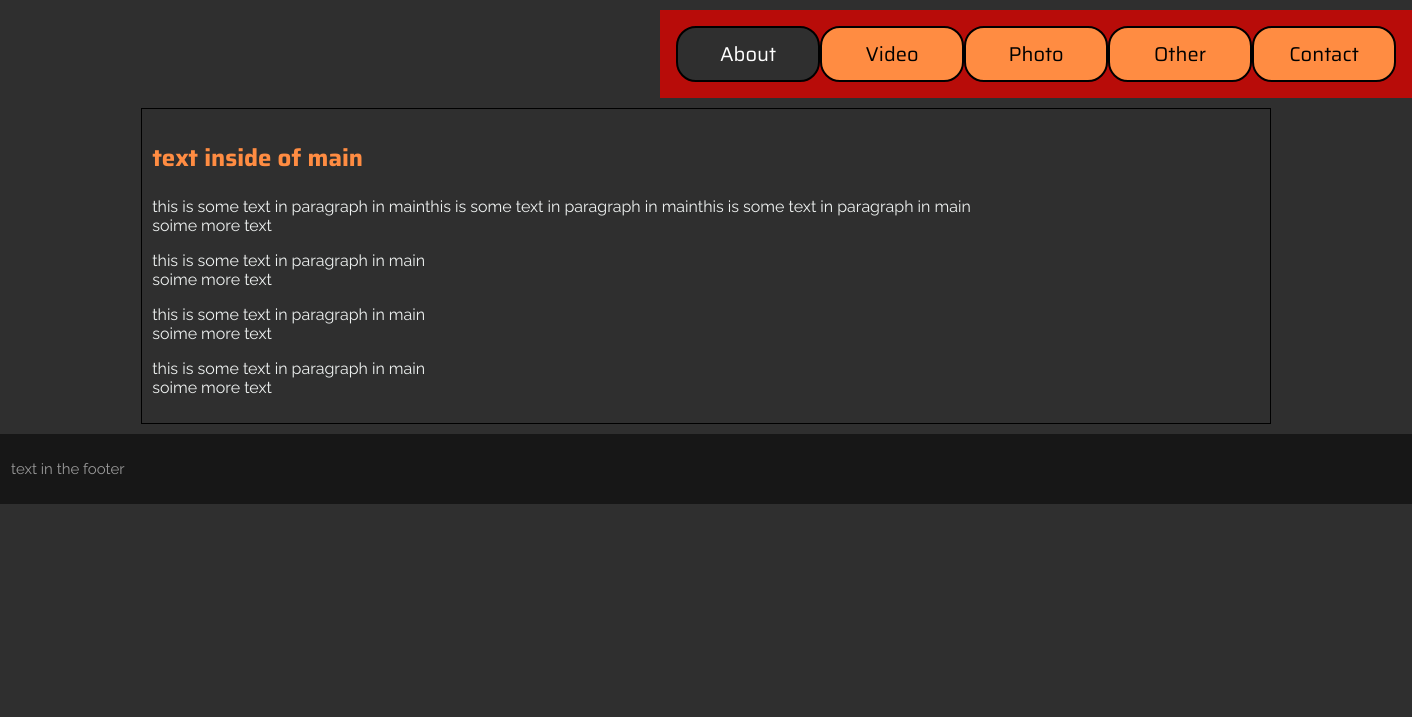
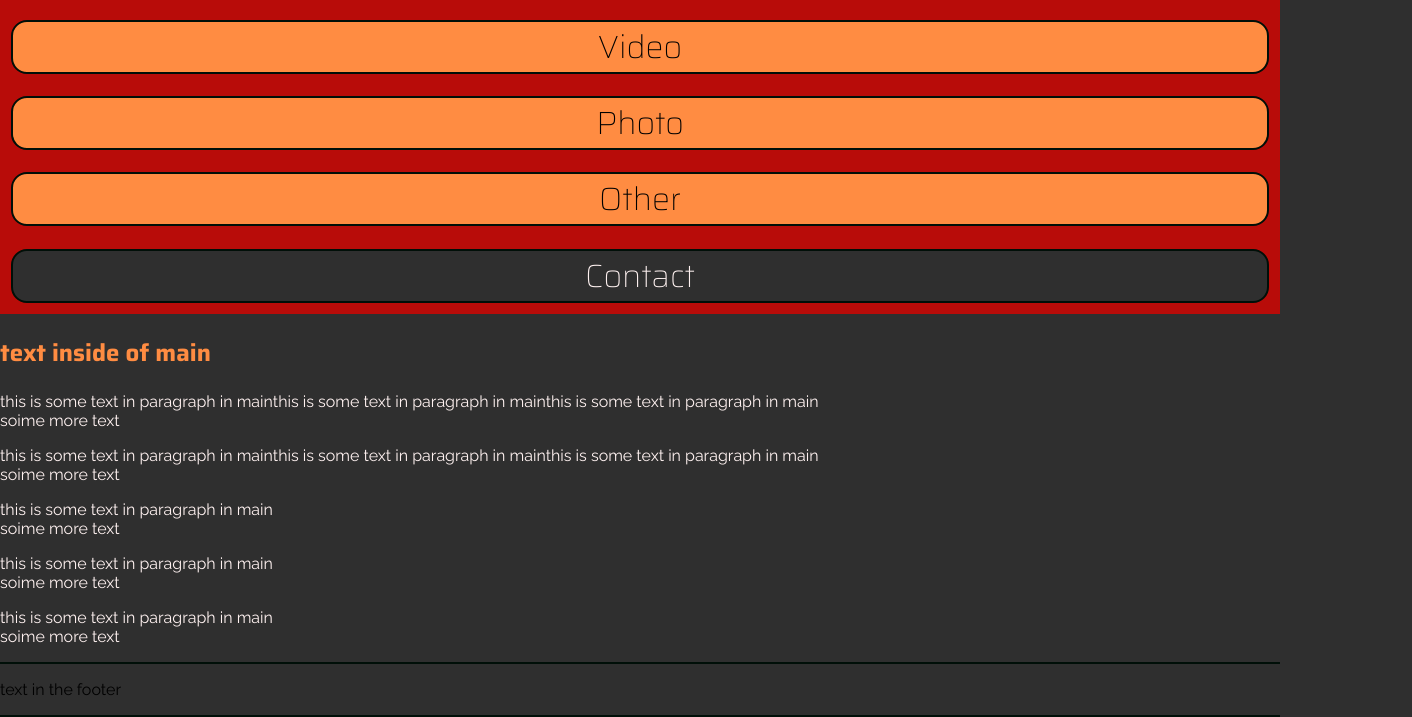
Before and after one commit to graaxi-hub/Project3, a plain HTML site: page index.html in a window 1280 px wide. Shown: the part 118-835 px from the top of the page, 1412 px wide, since content can reach past the window. Before the commit the page ends 800 px from the top, so only its background shows below. Drawn offline with Linux system fonts and the light colour scheme.

Commit message:
added a temp new style sheet because the other one was confusing me

```diff
--- a/css/style.css
+++ b/css/style.css
@@ -3,11 +3,8 @@
     margin: 0;
     padding: 0;
     width: 100vw;
+
 }
-
-
-
-
 
 .main h2 {
   font-family: "Saira", sans-serif;
@@ -41,8 +38,7 @@
 }
 
 .grid > * {
-    padding: 10px;
-    border: 1px solid black;
+    padding: 0px;
     margin: 0px
 
 }
@@ -56,16 +52,17 @@
     font-weight: 100;
     color: #EFF2F1;
     text-align: center;
-    width: 100%;
-    font-size: 20px;
     padding: 0px;
-    height: 6em;
-    margin: -10px;
+    margin: 0px;
     letter-spacing: .3em;
+    display: flex;
+    width: 100vw;
 
 }
 .header h1 {
   font-weight: 400;
+  font-size: clamp (2vh, 3vh, 4vh);
+
 }
 
 
@@ -76,38 +73,38 @@
     background-color: #B80C09;
     font-family: "Saira", sans-serif;
     margin-top: 1em;
+    border: 1px solid #B80C09;
+    display: flex;
 
-    border: 1px solid #B80C09;
 }
 
 
 .container {
-  display:flex;
   list-style: none;
+  text-align: center;
 
-  flex-direction: column;
-  text-align: center;
-  font-size: 30px;
-  margin: 0px;
-  padding: 5px;
+
 
 }
 .container > li {
   background-color: #FF8C42;
   border: 2px solid black;
-  border-radius: 30px;
+  border-radius: 20px;
+  font-size: 2rem;
+  margin: 1rem;
 
-  font-size: 20px;
-  white-space: nowrap;
-  width: 6em;
-  padding: .2em;
-  margin: .3em;
   text-align: center;
 }
-.container > .about {
+
+
+.container > .notdrop {
   background-color: #2F2F2F;
   color: white;
 }
+  .dropdown-content {
+    display:none;
+    position: absolute;
+  }
 
 
 /*Footer*/
@@ -134,6 +131,7 @@
     'main main main'
     'footer footer footer';
     background-color: red;
+
   }
 }
 
@@ -147,24 +145,30 @@
   .grid {
     display: grid;
     grid-template-areas:
+    'header header navigation'
+    'main main main'
+    'footer footer footer';
+    /* grid-template-areas:
     'header header header'
     'none none navigation'
     'main main main'
-    'footer footer footer';
+    'footer footer footer'; */
     grid-template-columns: auto 50%;
 
   }
 
   .container {
-    flex-direction: row;
-    justify-content: space-around;
+    display: flex;
+    margin: auto;
+
   }
   .container > li {
     background-color: #FF8C42;
     border: 2px solid black;
     border-radius: 20px;
-    padding: 10px;
-    margin: 0px;
+    padding: 1em;
+
+
   }
 
   /* Dropdown */
@@ -182,9 +186,6 @@
   .dropdown-content {
     display:none;
     position: absolute;
-
-
-
   }
 
 
@@ -192,8 +193,8 @@
   .dropdown-content a {
     display: block;
     animation-name: dropdown;
-    animation-duration: 1s;
-    animation-fill-mode: forwards;
+    animation-duration: .5s;
+    animation-fill-mode: both;
     animation-timing-function: cubic-bezier(0,.61,.37,1); /*Used Cubic-bezier.com, did a harsher ease out curve: https://cubic-bezier.com/#0,.61,.37,1 */
     border-left: 1px solid black;
     border-right: 1px solid black;
@@ -236,11 +237,6 @@
 
   }
 
-
-
-
-
-
   .main {
     margin: auto 10%;
   }
--- /dev/null
+++ b/css/style2.css
@@ -0,0 +1,117 @@
+/*Colour variables*/
+:root {
+  --orange: #FF8C42;
+  --red: #B80C09;
+  --white: #FFF2F1;
+  --grey: #2F2F2F;
+  --black: #000F08;
+}
+
+
+
+
+body { /*OVERALL BODY*/
+    background-color: var(--grey);
+    margin: 0;
+    padding: 0;
+}
+
+
+
+/* Assigned names for grid*/
+.header {grid-area:header;}
+.main {grid-area:main;}
+.footer {grid-area:footer;}
+
+/*The Overall Grid (Mobile)*/
+
+.grid {
+    display:grid;
+    grid-template-areas:
+    'header'
+    'main'
+    'footer';
+
+    min-height: 100vh;
+}
+
+/*Header - flex layout with both headline and navigation*/
+
+.header {
+    display: flex;
+    flex-direction: column; /*Change this value in media query for desktop*/
+
+}
+
+/*Header styling, without the navigation*/
+
+.headline {
+    background-color: var(--orange);
+    font-family: "Saira", sans-serif;
+    font-weight: 300;
+    color: var(--white);
+    padding: 0px;
+    margin: 0px;
+    letter-spacing: .3em;
+}
+
+/*Navigation*/
+
+.container {
+  display: flex;
+  flex-direction: column; /*Change in media query*/
+
+  margin: 0px;
+  padding: 0px;
+
+  text-align: center;
+  list-style: none;
+
+  background-color: var(--red);
+}
+.container li {  /* Styling for every item in the navigation list */
+  font-size: 2rem;
+  font-family: "Saira", sans-serif;
+  font-weight: 100;
+  margin: .7rem;
+  border-radius: 1rem;
+  border: 2px solid var(--black)
+}
+
+.container .dropdown { /*Styling for the dropdownable nav list items*/
+  background-color: var(--orange);
+
+}
+
+.container .notdrop { /*Styling for the NOT dropdownable nav list items*/
+  background-color: var(--grey);
+  color: var(--white);
+
+}
+
+
+.dropdown-content {   /*Dropdown not showing without hovering*/
+    display:none;
+    position: absolute;
+}
+
+/*Main Styling*/
+
+.main h2 {
+  font-family: "Saira", sans-serif;
+  color: var(--orange);
+}
+
+.main p {
+  font-family: "Raleway", sans-serif;
+  color: var(--white)
+}
+
+/*Footer Styling*/
+
+.footer {
+  font-family: "Raleway", sans-serif;
+  border-top: 2px solid var(--black);
+  border-bottom: 2px solid var(--black);
+
+}
--- a/index.html
+++ b/index.html
@@ -3,7 +3,7 @@
 <head>
     <meta charset="utf-8">
     <meta name="viewport" content="width=device-width, initial-scale=1.0">
-    <link rel="stylesheet" type="text/css" href="css/style.css">
+    <link rel="stylesheet" type="text/css" href="css/style2.css">
 <!--Saira & Raleway font embeded code from google fonts-->
     <link rel="preconnect" href="https://fonts.googleapis.com">
     <link rel="preconnect" href="https://fonts.gstatic.com" crossorigin>
@@ -15,12 +15,11 @@
 
 <body class="grid">
     <header class="header">
-        <h1>Video Production, Photo Editing & More..</h1>
-    </header>
+        <h1 class="headline">Freelance Video & Photo Production</h1>
 
         <nav class="navigation">
             <ul class="container">
-            <li class="about">About</li>
+                <li class="notdrop">About</li>
                 <li class="dropdown">Video
                     <div class="dropdown-content">
                         <a href="">YouTube</a>
@@ -29,15 +28,31 @@
                         <a href="" class="lastdd-content">VFX</a>
                     </div>
                 </li>
-            <li class="image">Photo</li>
-            <li class="other">Other</li>
-            <li class="work">Contact</li>
+                <li class="dropdown">Photo
+                    <div class="dropdown-content">
+                        <a href="">Thumbnails</a>
+                        <a href="">Enhancing</a>
+                    </div>
+                </li>
+                <li class="dropdown">Other
+                    <div class="dropdown-content">
+                        <a href="">Audio</a>
+                        <a href="">Reportage</a>
+                    </div>
+                </li>
+                <li class="notdrop">Contact</li>
             </ul>
         </nav>
+    </header>
+
+
+
 
     <main class="main">
         <h2>text inside of main</h2>
         <p>this is some text in paragraph in mainthis is some text in paragraph in mainthis is some text in paragraph in main<br>soime more text</p>
+        <p>this is some text in paragraph in mainthis is some text in paragraph in mainthis is some text in paragraph in main<br>soime more text</p>
+
         <p>this is some text in paragraph in main<br>soime more text</p>
         <p>this is some text in paragraph in main<br>soime more text</p>
         <p>this is some text in paragraph in main<br>soime more text</p>
```
Lines whose indentation alone changed are shown as unchanged.
